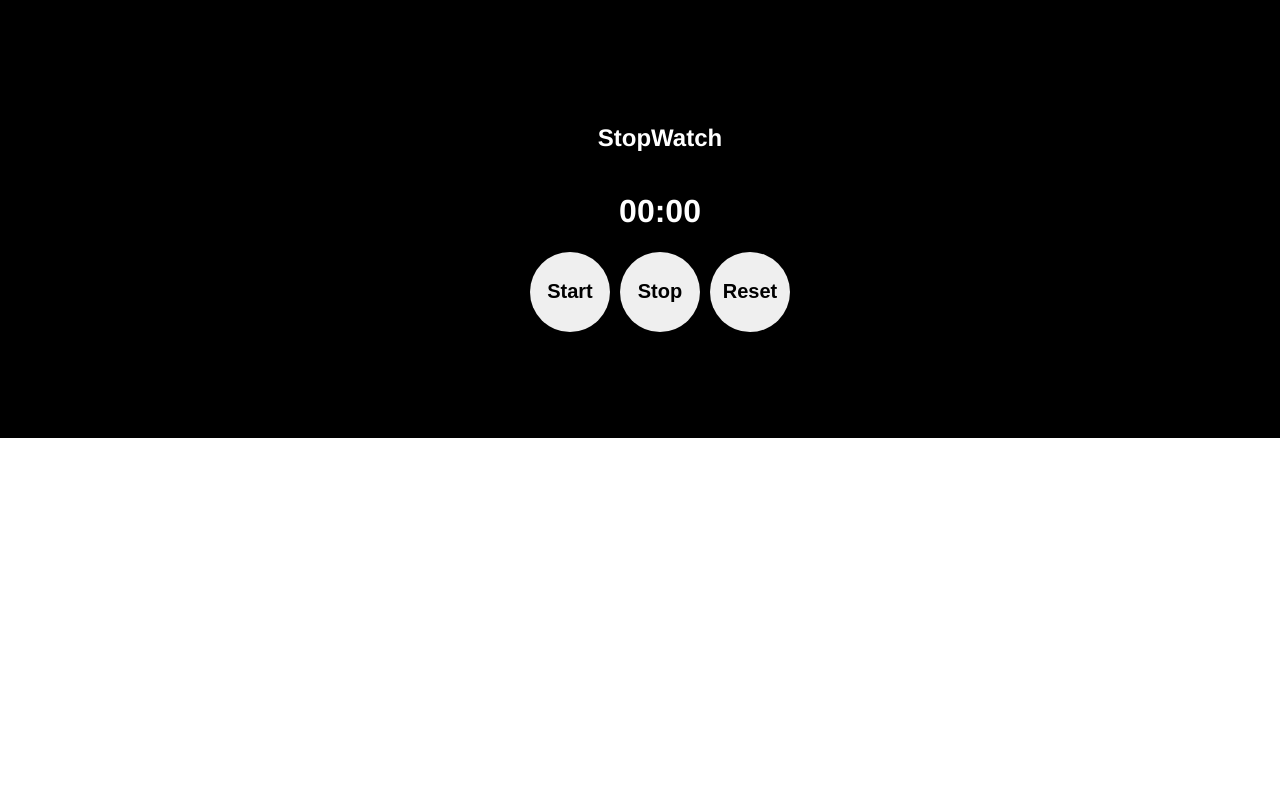
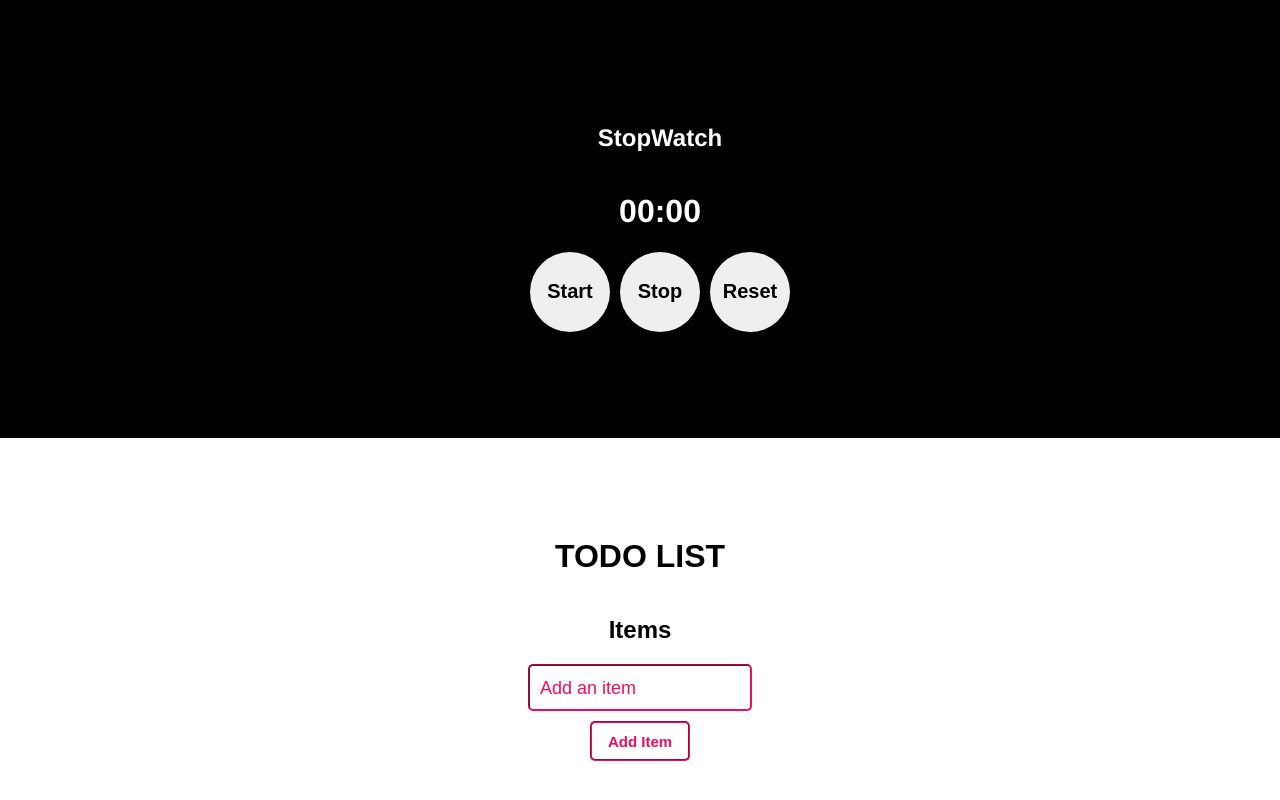
Before and after one commit to pankaj-mahaur/5-mini-javascript-projects, a plain HTML site: page index.html in a window 1280 px wide. Shown: the part 1202-2002 px from the top of the page. Before the commit the page ends 1640 px from the top, so only its background shows below. Drawn offline with Linux system fonts and the light colour scheme.

Commit message:
styling of todo list

```diff
--- a/index.html
+++ b/index.html
@@ -67,7 +67,7 @@
               margin: 0 auto;
               width: 95%;
             }
-            input{
+            .container2 input{
                 padding: 0 15px;
                 width: 50%;
                 height: 60px;
@@ -76,7 +76,7 @@
                 outline: none !important;
                 font-size: 22px;
             }
-            input::placeholder{
+            .container2 input::placeholder{
                 color: #e52e71;
                 opacity: 0.5;
             }
@@ -129,6 +129,62 @@
                 box-shadow: 0 2px 0 #747474;
             }
             /* end styling for Stop Watch */
+            /* start styling for TODO LIST */
+            .container5 {
+                display: flex;
+                justify-content: start;
+                align-items: center;
+                flex-direction: column;
+                height: 100vh;
+                width: 100%;
+                font-family: Arial, sans-serif;
+
+            }
+            .container5 h1{
+                margin-top: 100px;
+            }
+            .container5 input{
+                padding: 10px;
+                width: 200px;
+                border-radius: 5px;
+                border: 2px inset #f00d60;
+                outline: none;
+                font-size: 20px;
+                transition: 0.3s ease-in-out;
+
+            }
+            .container5 input:hover{
+                border-color: #08c2da;
+            }
+            .container5 input:hover::placeholder{
+                color: #08c2da;
+                transition: 0.3s ease-in-out;
+            }
+            .container5 input:focus{
+                border: 2px ridge #08c2da;
+            }
+            .container5 input::placeholder {
+                color: #f00d60;
+                font-size: 18px;
+            }
+            .container5 input:focus::placeholder {
+                color: #08c2da;
+            }
+            .container5 button{
+                border: 2px groove #f00d60;
+                margin-top: 10px;
+                border-radius: 5px;
+                font-size: 15px;
+                color: #f00d60;
+                height: 40px;
+                background-color: transparent ;
+                transition: 0.4s ease;
+            }
+            .container5 button:hover{
+                border: 2px inset #08c2da ;
+                color: #08c2da;
+            }
+            /* end styling for TODO LIST */
         </style>
     </head>
     <body>
@@ -166,6 +222,14 @@
                 <button onclick="resetClock()">Reset</button>
             </div>
         </div>
+        <!-- TODO LIST -->
+        <div class="container5">
+            <h1>TODO LIST</h2>
+            <h2>Items</h3>
+            <div id="items"></div>
+            <input type="text" id="itemInput" placeholder="Add an item">
+            <button onclick="addItem">Add Item</button>
+        </div>
         <script src="script.js"></script>
     </body>
 </html>
--- a/script.js
+++ b/script.js
@@ -188,3 +188,5 @@ function resetClock() {
   secondsElapsed = 0;
   setTime();
 }
+
+//TODO LIST
```
